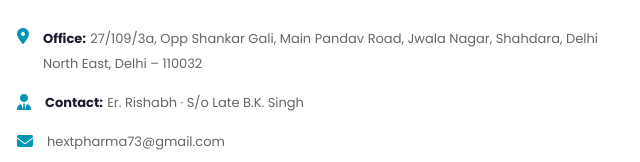
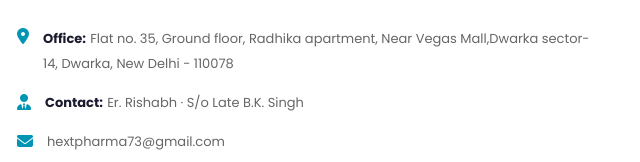
Before and after one commit to officialnirbhay6-lab/hextpharma11, a plain HTML site: page index.html.html in a window 1280 px wide. Shown: the part 3970-4132 px from the top of the page, 7-647 px from the left. Drawn offline with Linux system fonts and the light colour scheme.

Commit message:
Update index.html.html

```diff
--- a/index.html.html
+++ b/index.html.html
@@ -582,7 +582,7 @@ footer{background:#0d1f40;color:rgba(255,255,255,.7);padding:56px 0 0}
         <div style="display:flex;flex-direction:column;gap:14px">
           <div style="display:flex;gap:14px;align-items:flex-start">
             <i class="fas fa-map-marker-alt" style="color:var(--cyan-dark);margin-top:3px;font-size:16px;flex-shrink:0"></i>
-            <div><strong style="font-size:13px;color:#1a1a2e">Office:</strong> <span style="font-size:13px;color:#666">27/109/3a, Opp Shankar Gali, Main Pandav Road, Jwala Nagar, Shahdara, Delhi North East, Delhi – 110032</span></div>
+            <div><strong style="font-size:13px;color:#1a1a2e">Office:</strong> <span style="font-size:13px;color:#666">Flat no. 35, Ground floor, Radhika apartment, Near Vegas Mall,Dwarka sector- 14, Dwarka, New Delhi - 110078</span></div>
           </div>
           <div style="display:flex;gap:14px;align-items:center">
             <i class="fas fa-user-tie" style="color:var(--cyan-dark);font-size:16px;flex-shrink:0"></i>
```
